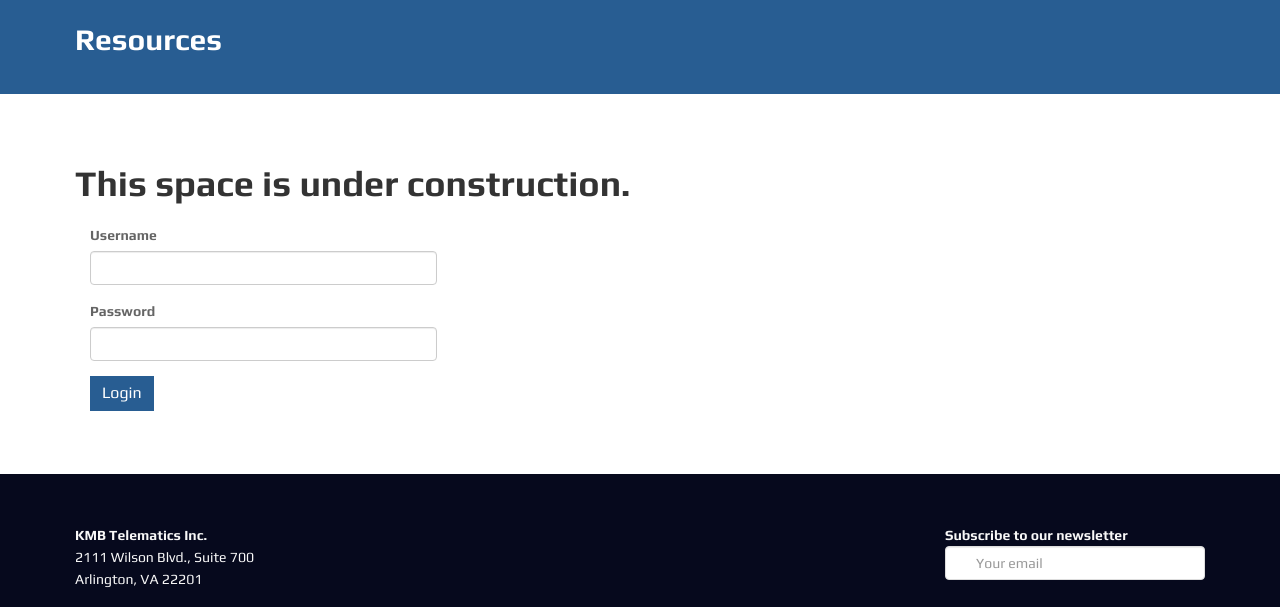
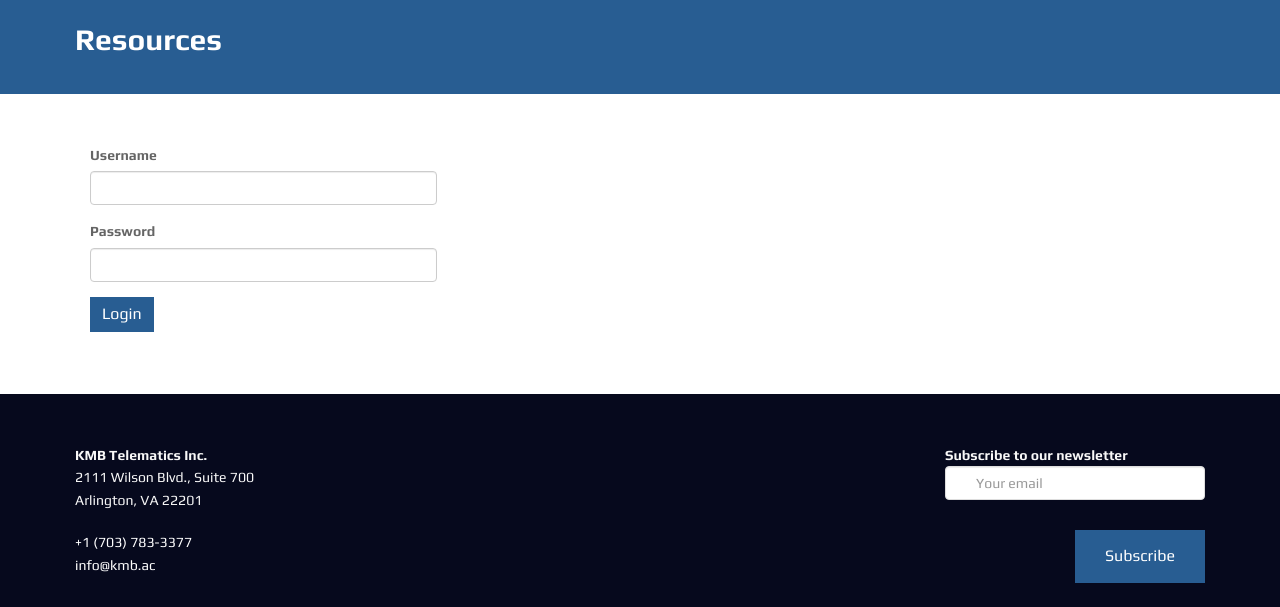
Before and after one commit to KMB-Telematics/kmb-telematics.github.io, a plain HTML site: page resources.html in a window 1280 px wide. Shown: the part 82-689 px from the top of the page. Drawn offline with Linux system fonts and the light colour scheme.

Commit message:
clear resources page

```diff
--- a/resources.html
+++ b/resources.html
@@ -38,8 +38,6 @@
 		<!-- content -->
 		<section id="content">
 			<div class="container">
-				<h1>This space is under construction.</h1>
-
 				<div class="col-md-4">
 					<form id="login-form" class="login">
 						<div class="form-group has-feedback">
```
